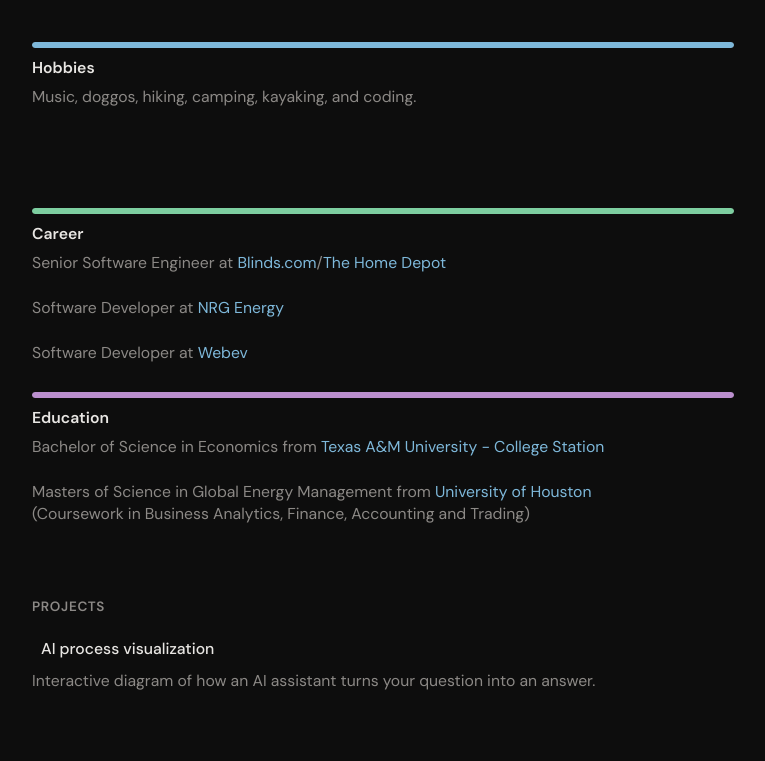
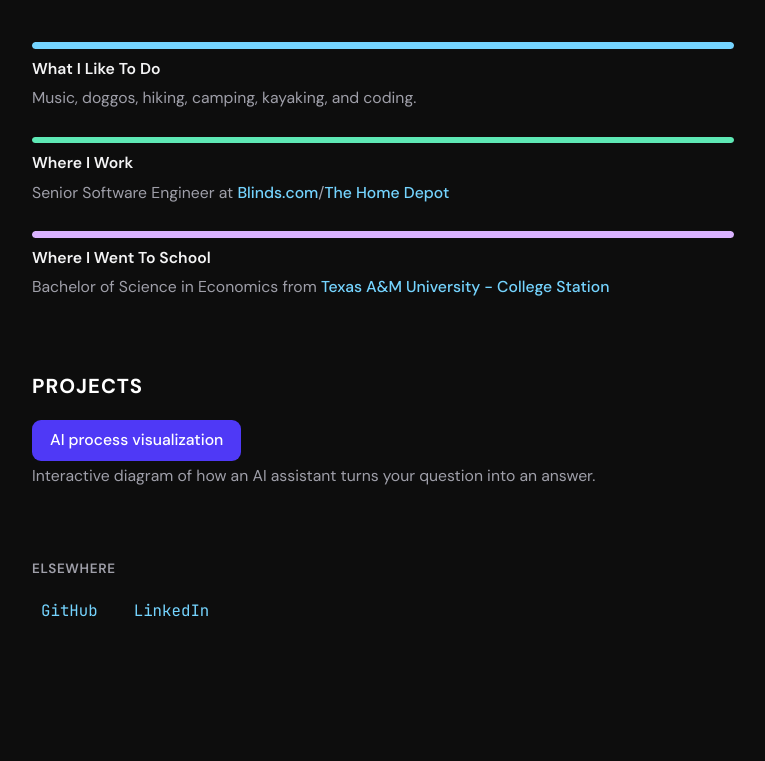
Before and after one commit to dylantyates/dylantyates.github.io, an Astro site: page / in a window 1280 px wide. Shown: the part 120-881 px from the top of the page, without its empty margins (257-1022 px from the left). Built offline with nearby package versions, Linux system fonts and the light colour scheme; Astro itself is replaced by a stand-in of ours.

Commit message:
chore: trim content

```diff
--- a/src/pages/index.astro
+++ b/src/pages/index.astro
@@ -14,136 +14,113 @@
   title="Dylan Yates"
   description="Dylan Yates — personal presence, projects, and links."
 >
-  <main class="mx-auto min-h-screen max-w-2xl px-6 py-4 flex flex-col gap-4">
+  <main class="mx-auto flex min-h-screen max-w-2xl flex-col gap-4 px-6 py-4">
     <header class="pt-4" data-animate="hero">
-      <h1 class="mb-2 text-3xl font-bold tracking-tight text-text">
+      <h1 class="mb-2 text-3xl font-bold tracking-tight text-zinc-100">
         Dylan Yates
       </h1>
-      <p class="text-text-muted text-lg">Houston, Texas</p>
+      <p class="text-lg text-zinc-400">Houston, Texas</p>
     </header>
     <section class="py-6" data-animate="reveal" data-reveal-stagger>
-      <dl class="flex flex-col gap-6 m-0 text-sm text-text-muted">
+      <dl class="m-0 flex flex-col gap-6 text-sm text-zinc-400">
         <div>
           <div
-            class="section-progress section-progress--item"
+            class="mb-2 flex flex-col gap-1"
             role="progressbar"
             aria-valuenow={currentlyProgress.building}
             aria-valuemin={0}
             aria-valuemax={100}
             aria-label="Progress for Building"
           >
-            <div class="section-progress__track">
+            <div class="h-1.5 w-full overflow-hidden rounded-full bg-zinc-800">
               <div
-                class="section-progress__fill section-progress__fill--building"
+                class="h-full min-w-0.5 rounded-full bg-sky-300 transition-all duration-300 ease-in-out motion-reduce:transition-none"
                 style={`width: ${currentlyProgress.building}%`}
               >
               </div>
             </div>
           </div>
-          <dt class="mb-1.5 font-semibold text-text">Hobbies</dt>
+          <dt class="mb-1.5 font-semibold text-zinc-100">What I Like To Do</dt>
           <dd class="m-0">
             Music, doggos, hiking, camping, kayaking, and coding.
           </dd>
         </div>
-        <br />
-        <br />
         <div>
           <div
-            class="section-progress section-progress--item"
+            class="mb-2 flex flex-col gap-1"
             role="progressbar"
             aria-valuenow={currentlyProgress.listening}
             aria-valuemin={0}
             aria-valuemax={100}
             aria-label="Progress for Listening"
           >
-            <div class="section-progress__track">
+            <div class="h-1.5 w-full overflow-hidden rounded-full bg-zinc-800">
               <div
-                class="section-progress__fill section-progress__fill--listening"
+                class="h-full min-w-0.5 rounded-full bg-emerald-300 transition-all duration-300 ease-in-out motion-reduce:transition-none"
                 style={`width: ${currentlyProgress.listening}%`}
               >
               </div>
             </div>
           </div>
-          <dt class="mb-1.5 font-semibold text-text">Career</dt>
+          <dt class="mb-1.5 font-semibold text-zinc-100">Where I Work</dt>
           <dd class="m-0">
             Senior Software Engineer at <a
               href="https://blinds.com"
               target="_blank"
-              rel="noopener noreferrer">Blinds.com</a
+              rel="noopener noreferrer"
+              class="font-medium text-sky-300 transition-colors hover:text-sky-200"
+              >Blinds.com</a
             >/<a
               href="https://homedepot.com"
               target="_blank"
-              rel="noopener noreferrer">The Home Depot</a
-            >
-          </dd>
-          <br />
-          <dd class="m-0">
-            Software Developer at
-            <a href="https://nrg.com" target="_blank" rel="noopener noreferrer"
-              >NRG Energy</a
-            >
-          </dd>
-          <br />
-          <dd class="m-0">
-            Software Developer at <a
-              href="https://www.linkedin.com/company/webev/"
-              target="_blank"
-              rel="noopener noreferrer">Webev</a
+              rel="noopener noreferrer"
+              class="font-medium text-sky-300 transition-colors hover:text-sky-200"
+              >The Home Depot</a
             >
           </dd>
         </div>
         <div>
           <div
-            class="section-progress section-progress--item"
+            class="mb-2 flex flex-col gap-1"
             role="progressbar"
             aria-valuenow={currentlyProgress.watching}
             aria-valuemin={0}
             aria-valuemax={100}
             aria-label="Progress for Watching"
           >
-            <div class="section-progress__track">
+            <div class="h-1.5 w-full overflow-hidden rounded-full bg-zinc-800">
               <div
-                class="section-progress__fill section-progress__fill--watching"
+                class="h-full min-w-0.5 rounded-full bg-purple-300 transition-all duration-300 ease-in-out motion-reduce:transition-none"
                 style={`width: ${currentlyProgress.watching}%`}
               >
               </div>
             </div>
           </div>
-          <dt class="mb-1.5 font-semibold text-text">Education</dt>
+          <dt class="mb-1.5 font-semibold text-zinc-100">
+            Where I Went To School
+          </dt>
           <dd class="m-0">
             Bachelor of Science in Economics from <a
               href="https://tamu.edu"
               target="_blank"
               rel="noopener noreferrer"
+              class="font-medium text-sky-300 transition-colors hover:text-sky-200"
               >Texas A&amp;M University - College Station</a
             >
-          </dd>
-          <br />
-          <dd class="m-0">
-            Masters of Science in Global Energy Management from <a
-              href="https://uh.edu"
-              target="_blank"
-              rel="noopener noreferrer">University of Houston</a
-            >
-          </dd>
-          <dd class="m-0">
-            (Coursework in Business Analytics, Finance, Accounting and Trading)
           </dd>
         </div>
       </dl>
     </section>
 
     <section class="py-6" data-animate="reveal" data-reveal-stagger>
-      <h2
-        class="mb-4 text-xs font-semibold uppercase tracking-wider text-text-muted"
-      >
+      <h2 class="mb-4 text-lg font-bold uppercase tracking-wider text-white">
         Projects
       </h2>
-      <ul class="flex flex-col gap-3 list-none p-0 m-0 text-sm text-text-muted">
+      <ul class="m-0 flex list-none flex-col gap-3 p-0 text-sm text-zinc-400">
         <li>
           <a
             href="/ai-process-visualization/"
-            class="inline-block rounded-(--radius-md) px-2 py-1 font-medium text-text transition-colors hover:bg-surface"
+            class="box-border inline-block rounded-md bg-indigo-600 px-4 py-2 font-medium text-white transition-colors hover:bg-indigo-500 hover:text-white"
             data-animate="link"
           >
             AI process visualization
@@ -158,17 +135,17 @@
 
     <section class="py-6" data-animate="reveal" data-reveal-stagger>
       <h2
-        class="mb-4 text-xs font-semibold uppercase tracking-wider text-text-muted"
+        class="mb-4 text-xs font-semibold uppercase tracking-wider text-zinc-400"
       >
         Elsewhere
       </h2>
-      <ul class="flex flex-wrap gap-4 list-none p-0 m-0 font-mono text-sm">
+      <ul class="m-0 flex flex-wrap gap-4 p-0 font-mono text-sm">
         <li>
           <a
             href="https://github.com/dylantyates"
             target="_blank"
             rel="noopener noreferrer"
-            class="inline-block rounded-(--radius-md) px-2 py-1 transition-colors hover:bg-surface"
+            class="inline-block rounded-md px-2 py-1 text-sky-300 transition-colors hover:bg-zinc-900 hover:text-sky-200"
             data-animate="link"
           >
             GitHub
@@ -179,7 +156,7 @@
             href="https://www.linkedin.com/in/dylanyates/"
             target="_blank"
             rel="noopener noreferrer"
-            class="inline-block rounded-(--radius-md) px-2 py-1 transition-colors hover:bg-surface"
+            class="inline-block rounded-md px-2 py-1 text-sky-300 transition-colors hover:bg-zinc-900 hover:text-sky-200"
             data-animate="link"
           >
             LinkedIn
@@ -189,7 +166,7 @@
     </section>
 
     <footer class="mt-auto pt-12" data-animate="reveal" data-reveal-stagger>
-      <p class="text-text-muted text-sm">
+      <p class="text-sm text-zinc-400">
         &copy; {new Date().getFullYear()} Dylan Yates. All rights reserved.
       </p>
     </footer>
```
